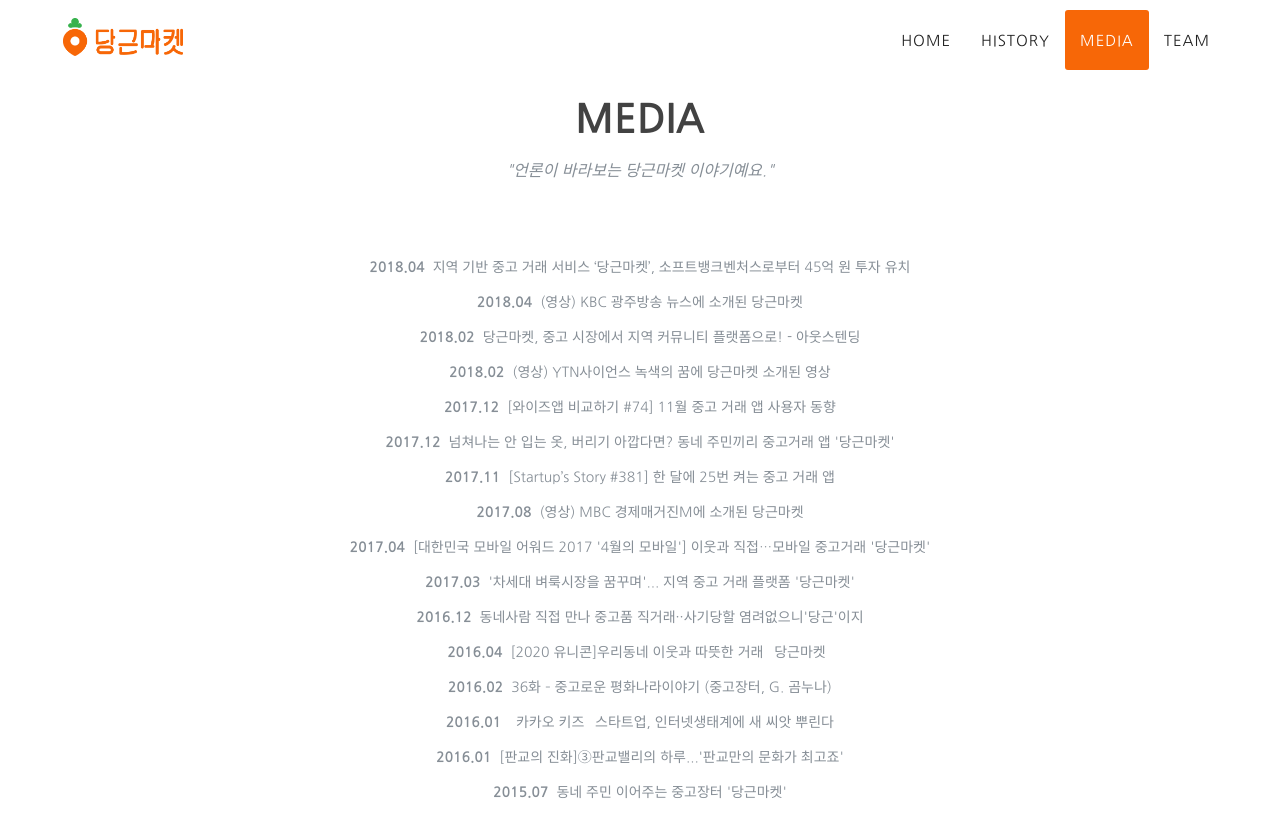
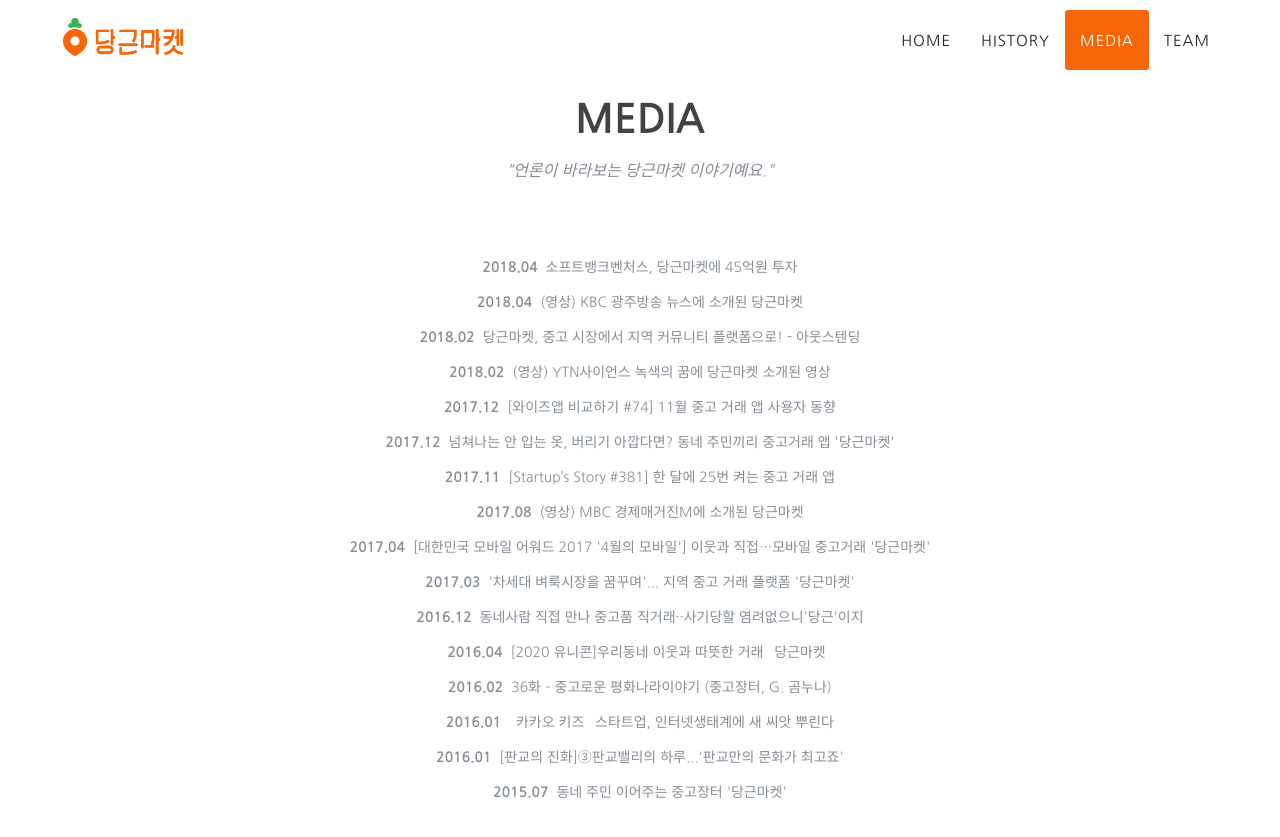
Before and after one commit to daangn/daangn-team-page, a Jekyll site: the page built from index.html, in a window 1280 px wide and 900 px high, scrolled down 2661 px. Shown: the top 837 px of the window. Built offline with Jekyll 4.4.1, drawn with Linux system fonts in a browser that asks for light colours; some web fonts are replaced.

Commit message:
Update _config.yml

```diff
--- a/_config.yml
+++ b/_config.yml
@@ -38,9 +38,9 @@
   pic: start
 
 media:
-- content: "지역 기반 중고 거래 서비스 ‘당근마켓’, 소프트뱅크벤처스로부터 45억 원 투자 유치"
+- content: "소프트뱅크벤처스, 당근마켓에 45억원 투자"
   date: '2018.04'
-  url: http://platum.kr/archives/99390
+  url: http://www.zdnet.co.kr/news/news_view.asp?artice_id=20180424082614&type=det&re=
 
 - content: "(영상) KBC 광주방송 뉴스에 소개된 당근마켓"
   date: '2018.04'
```
